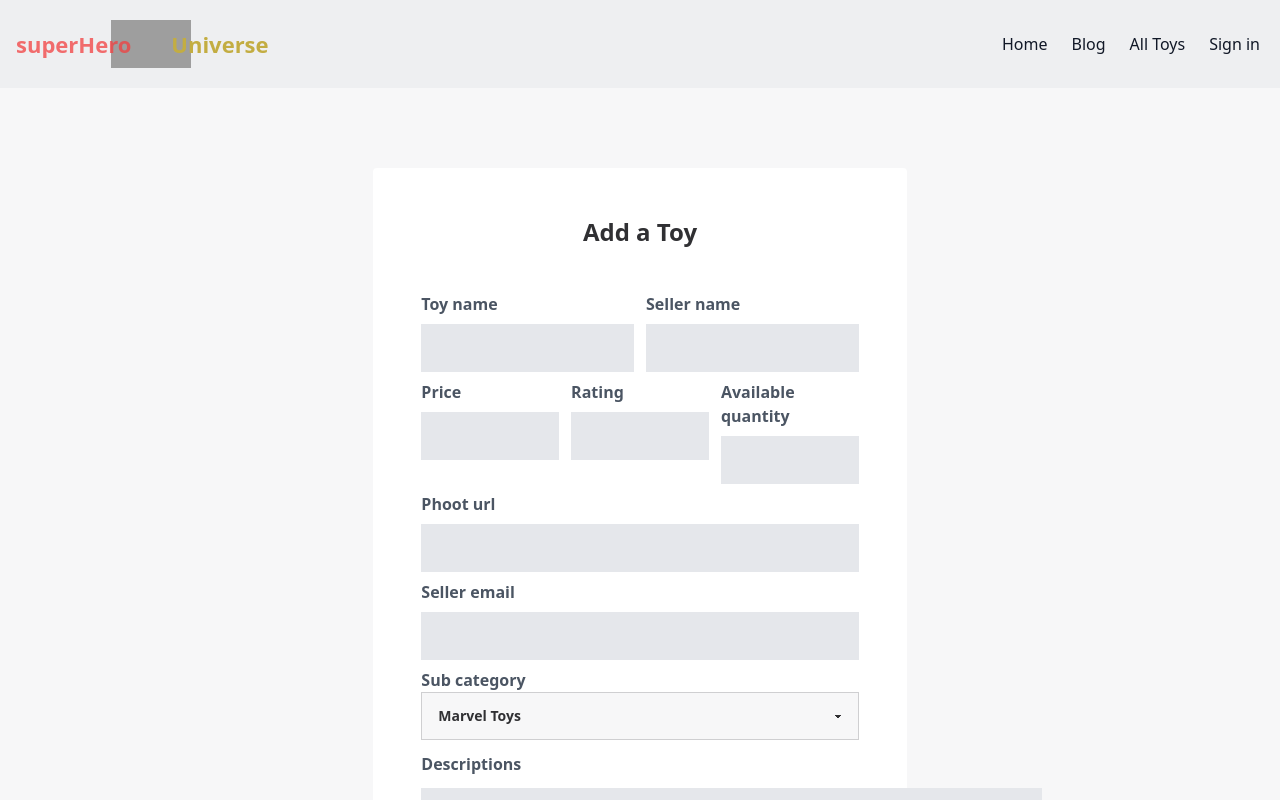
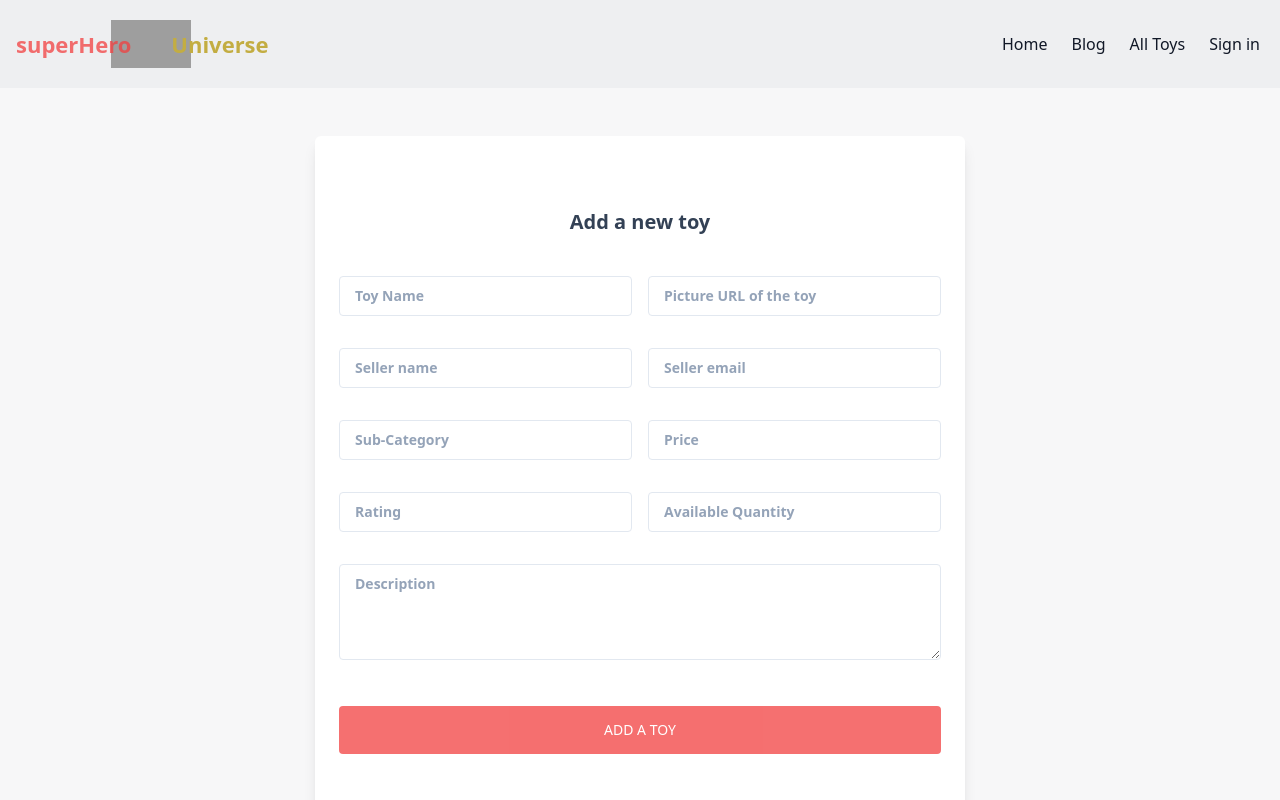
Before and after one commit to rajibrahman74/superHero-universe, a React (Vite) app: page /addtoys in a window 1280 px wide. Shown: the top 800 px of the page. Built offline with nearby package versions, Linux system fonts and the light colour scheme; no server answers; grey boxes are pictures that could not be loaded.

Commit message:
[ADD&FIX]-add-toy-components

```diff
--- a/src/Pages/AddToys/AddToys.jsx
+++ b/src/Pages/AddToys/AddToys.jsx
@@ -1,168 +1,236 @@
 import { useContext } from "react";
+import Swal from "sweetalert2";
 import { AuthContext } from "../../providers/AuthProviders";
 
 const AddToys = () => {
   const { user } = useContext(AuthContext);
-  console.log(user);
-
   const handleAddToy = (e) => {
     e.preventDefault();
     const form = e.target;
-
-    const toyname = form.toyname.value;
-    const sellername = form.sellername.value;
+    const name = form.toyName.value;
+    const picture = form.pictureURL.value;
+    const seller = form.sellerName.value;
+    const seller_email = form.sellerEmail.value;
+    const category = form.subCategory.value;
     const price = form.price.value;
     const rating = form.rating.value;
-    const photourl = form.photourl.value;
-    const selleremail = form.selleremail.value;
-    const subcategory = form.subcategory.value;
-    const description = form.description.value;
-
-    const newToy = {
-      toyname,
-      sellername,
+    const quantity = form.quantity.value;
+    const description = form.details.value;
+    const toyData = {
+      category,
+      picture,
+      name,
       price,
       rating,
-      photourl,
-      selleremail,
-      subcategory,
+      quantity,
+      seller,
       description,
-    };
-    console.log(newToy);
+      seller_email,
     };
 
+    fetch("http://localhost:5000/herotoys", {
+      method: "POST",
+      headers: {
+        "content-type": "application/json",
+      },
+      body: JSON.stringify(toyData),
+    })
+      .then((res) => res.json())
+      .then((data) => {
+        console.log(data);
+        if (data.insertedId) {
+          Swal.fire({
+            position: "top-start",
+            icon: "success",
+            title: "User created successfully",
+            showConfirmButton: false,
+            timer: 3000,
+          });
+        }
+      });
+  };
   return (
-    <div className="grid min-h-screen place-items-center mt-20 mb-24">
-      <div className="w-11/12 p-12 bg-white sm:w-8/12 md:w-1/2 lg:w-5/12 rounded">
-        <h1 className="text-2xl text-center pb-5 font-bold">Add a Toy</h1>
-        <form onSubmit={handleAddToy} className="mt-6">
-          <div className="flex justify-between gap-3">
-            <span className="w-1/2">
-              <label className="block  font-bold text-gray-600 ">
-                Toy name
+    <section className="max-w-7xl mx-auto px-4 mb-24 p-12">
+      <style
+        dangerouslySetInnerHTML={{
+          __html:
+            "@import url(https://cdnjs.cloudflare.com/ajax/libs/MaterialDesign-Webfont/5.3.45/css/materialdesignicons.min.css);",
+        }}
+      />
+      <form
+        onSubmit={handleAddToy}
+        className="max-w-[650px] py-12 mx-auto overflow-hidden bg-white rounded-md shadow-lg text-slate-500"
+      >
+        {/* Body*/}
+        <div className="p-6">
+          <header className="mb-6 text-center">
+            <h3 className="text-xl font-bold text-slate-700">Add a new toy</h3>
+          </header>
+          <div className="flex flex-col">
+            <div className="flex gap-4 w-full">
+              {/* Input field */}
+              <div className="relative my-4 w-1/2">
+                <input
+                  type="text"
+                  name="toyName"
+                  placeholder="Toy Name"
+                  className="relative w-full h-10 px-4 text-sm placeholder-transparent transition-all border rounded outline-none peer border-slate-200 text-slate-500 autofill:bg-white invalid:border-pink-500 invalid:text-pink-500 focus:border-slate-400 focus:outline-none invalid:focus:border-pink-500 disabled:cursor-not-allowed disabled:bg-slate-50 disabled:text-slate-400"
+                />
+                <label
+                  htmlFor="id-b03"
+                  className="absolute left-2 -top-2 z-[1] px-2 text-xs text-slate-400 transition-all before:absolute before:top-0 before:left-0 before:z-[-1] before:block before:h-full before:w-full before:bg-white before:transition-all peer-placeholder-shown:top-2.5 peer-placeholder-shown:text-sm peer-required:after:text-pink-500 peer-required:after:content-['\00a0*'] peer-invalid:text-pink-500 peer-focus:-top-2 peer-focus:text-xs peer-focus:text-slate-900 font-semibold peer-invalid:peer-focus:text-pink-500 peer-disabled:cursor-not-allowed peer-disabled:text-slate-400 peer-disabled:before:bg-transparent"
+                >
+                  Toy Name
                 </label>
+              </div>
+
+              {/* Additional fields */}
+              <div className="relative my-4 w-1/2">
                 <input
-                id="toyname"
+                  id="pictureURL"
                   type="text"
-                name="toyname"
-                className="block w-full p-3 mt-2 text-gray-700 bg-gray-200 appearance-none focus:outline-none focus:bg-gray-300 focus:shadow-inner"
-                required
+                  name="pictureURL"
+                  placeholder="Picture URL of the toy"
+                  className="relative w-full h-10 px-4 text-sm placeholder-transparent transition-all border rounded outline-none peer border-slate-200 text-slate-500 autofill:bg-white invalid:border-pink-500 invalid:text-pink-500 focus:border-slate-400 focus:outline-none invalid:focus:border-pink-500 disabled:cursor-not-allowed disabled:bg-slate-50 disabled:text-slate-400"
                 />
-            </span>
-            <span className="w-1/2">
-              <label className="block  font-bold text-gray-600 ">
+                <label
+                  htmlFor="id-b14"
+                  className="absolute left-2 -top-2 z-[1] px-2 text-xs text-slate-400 transition-all before:absolute before:top-0 before:left-0 before:z-[-1] before:block before:h-full before:w-full before:bg-white before:transition-all peer-placeholder-shown:top-2.5 peer-placeholder-shown:text-sm peer-required:after:text-pink-500 peer-required:after:content-['\00a0*'] peer-invalid:text-pink-500 peer-focus:-top-2 peer-focus:text-xs peer-focus:text-slate-900 font-semibold peer-invalid:peer-focus:text-pink-500 peer-disabled:cursor-not-allowed peer-disabled:text-slate-400 peer-disabled:before:bg-transparent"
+                >
+                  Picture URL of the toy
+                </label>
+              </div>
+            </div>
+            <div className="flex gap-4 w-full">
+              {/* Seller name field */}
+              <div className="relative my-4 w-1/2">
+                <input
+                  id="sellerName"
+                  type="text"
+                  name="sellerName"
+                  placeholder="Seller name"
+                  defaultValue={user ? user.displayName : ""}
+                  className="relative w-full h-10 px-4 text-sm placeholder-transparent transition-all border rounded outline-none peer border-slate-200 text-slate-500 autofill:bg-white invalid:border-pink-500 invalid:text-pink-500 focus:border-slate-400 focus:outline-none invalid:focus:border-pink-500 disabled:cursor-not-allowed disabled:bg-slate-50 disabled:text-slate-400"
+                />
+                <label
+                  htmlFor="id-b16"
+                  className="absolute left-2 -top-2 z-[1] px-2 text-xs text-slate-400 transition-all before:absolute before:top-0 before:left-0 before:z-[-1] before:block before:h-full before:w-full before:bg-white before:transition-all peer-placeholder-shown:top-2.5 peer-placeholder-shown:text-sm peer-required:after:text-pink-500 peer-required:after:content-['\00a0*'] peer-invalid:text-pink-500 peer-focus:-top-2 peer-focus:text-xs peer-focus:text-slate-900 font-semibold peer-invalid:peer-focus:text-pink-500 peer-disabled:cursor-not-allowed peer-disabled:text-slate-700 peer-disabled:before:bg-transparent"
+                >
                   Seller name
                 </label>
+              </div>
+              {/* Seller email field */}
+              <div className="relative my-4 w-1/2">
                 <input
-                id="sellername"
+                  id="sellerEmail"
+                  type="email"
+                  name="sellerEmail"
+                  placeholder="Seller email"
+                  defaultValue={user ? user.email : ""}
+                  className="relative w-full h-10 px-4 text-sm placeholder-transparent transition-all border rounded outline-none peer border-slate-200 text-slate-500 autofill:bg-white invalid:border-pink-500 invalid:text-pink-500 focus:border-slate-400 focus:outline-none invalid:focus:border-pink-500 disabled:cursor-not-allowed disabled:bg-slate-50 disabled:text-slate-400"
+                />
+                <label
+                  htmlFor="id-b17"
+                  className="absolute left-2 -top-2 z-[1] px-2 text-xs text-slate-400 transition-all before:absolute before:top-0 before:left-0 before:z-[-1] before:block before:h-full before:w-full before:bg-white before:transition-all peer-placeholder-shown:top-2.5 peer-placeholder-shown:text-sm peer-required:after:text-pink-500 peer-required:after:content-['\00a0*'] peer-invalid:text-pink-500 peer-focus:-top-2 peer-focus:text-xs peer-focus:text-slate-900 font-semibold peer-invalid:peer-focus:text-pink-500 peer-disabled:cursor-not-allowed peer-disabled:text-slate-700 peer-disabled:before:bg-transparent"
+                >
+                  Seller email
+                </label>
+              </div>
+            </div>
+            <div className="flex w-full gap-4">
+              {/* Sub Category field */}
+              <div className="relative my-4 w-1/2">
+                <input
                   type="text"
-                name="sellername"
-                defaultValue={user ? user.displayName : ""}
-                className="block w-full p-3 mt-2 text-gray-700 bg-gray-200 appearance-none focus:outline-none focus:bg-gray-300 focus:shadow-inner"
-                required
+                  name="subCategory"
+                  placeholder="Name"
+                  className="relative w-full h-10 px-4 text-sm placeholder-transparent transition-all border rounded outline-none peer border-slate-200 text-slate-500 autofill:bg-white invalid:border-pink-500 invalid:text-pink-500 focus:border-slate-400 focus:outline-none invalid:focus:border-pink-500 disabled:cursor-not-allowed disabled:bg-slate-50 disabled:text-slate-400"
                 />
-            </span>
+                <label
+                  htmlFor="id-b15"
+                  className="absolute left-2 -top-2 z-[1] px-2 text-xs text-slate-400 transition-all before:absolute before:top-0 before:left-0 before:z-[-1] before:block before:h-full before:w-full before:bg-white before:transition-all peer-placeholder-shown:top-2.5 peer-placeholder-shown:text-sm peer-required:after:text-pink-500 peer-required:after:content-['\00a0*'] peer-invalid:text-pink-500 peer-focus:-top-2 peer-focus:text-xs peer-focus:text-slate-900 font-semibold peer-invalid:peer-focus:text-pink-500 peer-disabled:cursor-not-allowed peer-disabled:text-slate-700 peer-disabled:before:bg-transparent"
+                >
+                  Sub-Category
+                </label>
               </div>
-          <div className="flex justify-between gap-3 mt-2">
-            <span className="w-1/3">
-              <label className="block  font-bold text-gray-600 ">Price</label>
+
+              {/* Price field */}
+              <div className="relative my-4 w-1/2">
                 <input
-                id="price"
+                  id="name"
                   type="text"
                   name="price"
-                className="block w-full p-3 mt-2 text-gray-700 bg-gray-200 appearance-none focus:outline-none focus:bg-gray-300 focus:shadow-inner"
-                required
+                  placeholder="Price"
+                  className="relative w-full h-10 px-4 text-sm placeholder-transparent transition-all border rounded outline-none peer border-slate-200 text-slate-500 autofill:bg-white invalid:border-pink-500 invalid:text-pink-500 focus:border-slate-400 focus:outline-none invalid:focus:border-pink-500 disabled:cursor-not-allowed disabled:bg-slate-50 disabled:text-slate-400"
                 />
-            </span>
-            <span className="w-1/3">
-              <label className="block  font-bold text-gray-600 ">Rating</label>
+                <label
+                  htmlFor="id-b15"
+                  className="absolute left-2 -top-2 z-[1] px-2 text-xs text-slate-400 transition-all before:absolute before:top-0 before:left-0 before:z-[-1] before:block before:h-full before:w-full before:bg-white before:transition-all peer-placeholder-shown:top-2.5 peer-placeholder-shown:text-sm peer-required:after:text-pink-500 peer-required:after:content-['\00a0*'] peer-invalid:text-pink-500 peer-focus:-top-2 peer-focus:text-xs peer-focus:text-slate-900 font-semibold peer-invalid:peer-focus:text-pink-500 peer-disabled:cursor-not-allowed peer-disabled:text-slate-700 peer-disabled:before:bg-transparent"
+                >
+                  Price
+                </label>
+              </div>
+            </div>
+            <div className="flex gap-4 w-full">
+              {/* Rating field */}
+              <div className="relative my-4 w-1/2">
                 <input
-                id="rating"
                   type="text"
                   name="rating"
-                className="block w-full p-3 mt-2 text-gray-700 bg-gray-200 appearance-none focus:outline-none focus:bg-gray-300 focus:shadow-inner"
-                required
+                  placeholder="Rating"
+                  className="relative w-full h-10 px-4 text-sm placeholder-transparent transition-all border rounded outline-none peer border-slate-200 text-slate-500 autofill:bg-white invalid:border-pink-500 invalid:text-pink-500 focus:border-slate-400 focus:outline-none invalid:focus:border-pink-500 disabled:cursor-not-allowed disabled:bg-slate-50 disabled:text-slate-400"
                 />
-            </span>
-            <span className="w-1/3">
-              <label className="block  font-bold text-gray-600 ">
-                Available quantity
+                <label
+                  htmlFor="id-b15"
+                  className="absolute left-2 -top-2 z-[1] px-2 text-xs text-slate-400 transition-all before:absolute before:top-0 before:left-0 before:z-[-1] before:block before:h-full before:w-full before:bg-white before:transition-all peer-placeholder-shown:top-2.5 peer-placeholder-shown:text-sm peer-required:after:text-pink-500 peer-required:after:content-['\00a0*'] peer-invalid:text-pink-500 peer-focus:-top-2 peer-focus:text-xs peer-focus:text-slate-900 font-semibold peer-invalid:peer-focus:text-pink-500 peer-disabled:cursor-not-allowed peer-disabled:text-slate-700 peer-disabled:before:bg-transparent"
+                >
+                  Rating
                 </label>
+              </div>
+              {/* Available Quantity field */}
+              <div className="relative my-4 w-1/2">
                 <input
-                id="available-quantity"
                   type="text"
-                name="available-quantit"
-                className="block w-full p-3 mt-2 text-gray-700 bg-gray-200 appearance-none focus:outline-none focus:bg-gray-300 focus:shadow-inner"
-                required
+                  name="quantity"
+                  placeholder="Available Quantity"
+                  className="relative w-full h-10 px-4 text-sm placeholder-transparent transition-all border rounded outline-none peer border-slate-200 text-slate-500 autofill:bg-white invalid:border-pink-500 invalid:text-pink-500 focus:border-slate-400 focus:outline-none invalid:focus:border-pink-500 disabled:cursor-not-allowed disabled:bg-slate-50 disabled:text-slate-400"
                 />
-            </span>
+                <label
+                  htmlFor="id-b15"
+                  className="absolute left-2 -top-2 z-[1] px-2 text-xs text-slate-400 transition-all before:absolute before:top-0 before:left-0 before:z-[-1] before:block before:h-full before:w-full before:bg-white before:transition-all peer-placeholder-shown:top-2.5 peer-placeholder-shown:text-sm peer-required:after:text-pink-500 peer-required:after:content-['\00a0*'] peer-invalid:text-pink-500 peer-focus:-top-2 peer-focus:text-xs peer-focus:text-slate-900 font-semibold peer-invalid:peer-focus:text-pink-500 peer-disabled:cursor-not-allowed peer-disabled:text-slate-700 peer-disabled:before:bg-transparent"
+                >
+                  Available Quantity
+                </label>
               </div>
-          <label className="block mt-2  font-bold text-gray-600 ">
-            Phoot url
+            </div>
+            {/* Details Description field */}
+            <div className="relative my-4">
+              <textarea
+                className="relative w-full h-24 px-4 text-sm placeholder-transparent transition-all border rounded outline-none peer border-slate-200 text-slate-500 autofill:bg-white invalid:border-pink-500 invalid:text-pink-500 focus:border-slate-400 focus:outline-none invalid:focus:border-pink-500 disabled:cursor-not-allowed disabled:bg-slate-50 disabled:text-slate-400"
+                name="details"
+                cols="30"
+                rows="10"
+                placeholder="Description"
+              ></textarea>
+              <label
+                htmlFor="id-b15"
+                className="absolute left-2 -top-2 z-[1] px-2 text-xs text-slate-400 transition-all before:absolute before:top-0 before:left-0 before:z-[-1] before:block before:h-full before:w-full before:bg-white before:transition-all peer-placeholder-shown:top-2.5 peer-placeholder-shown:text-sm peer-required:after:text-pink-500 peer-required:after:content-['\00a0*'] peer-invalid:text-pink-500 peer-focus:-top-2 peer-focus:text-xs peer-focus:text-slate-900 font-semibold peer-invalid:peer-focus:text-pink-500 peer-disabled:cursor-not-allowed peer-disabled:text-slate-700 peer-disabled:before:bg-transparent"
+              >
+                Description
               </label>
-          <input
-            id="photourl"
-            type="text"
-            name="photourl"
-            className="block w-full p-3 mt-2 text-gray-700 bg-gray-200 appearance-none focus:outline-none focus:bg-gray-300 focus:shadow-inner"
-            required=""
-          />
-          <label className="block mt-2  font-bold text-gray-600 ">
-            Seller email
-          </label>
-          <input
-            id="selleremail"
-            type="email"
-            name="selleremail"
-            defaultValue={user ? user.email : ""}
-            className="block w-full p-3 mt-2 text-gray-700 bg-gray-200 appearance-none focus:outline-none focus:bg-gray-300 focus:shadow-inner"
-            required=""
-          />
-          <span className="py-3 mt-4">
-            <label className="block mt-2  font-bold text-gray-600 ">
-              Sub category
-            </label>
-            {/* <select
-              name="subcategory"
-              id="subcategory"
-              className="border border-gray-100 px-4 py-2 rounded w-full"
-            >
-              <option value="Marvel Toys">Marvel Toys</option>
-              <option value="DC Toys">DC Toys</option>
-              <option value="Transformer Toys">Transformer Toys</option>
-            </select> */}
-            <select
-              name="subcategory"
-              id="subcategory"
-              className="select select-bordered w-full max-w-full rounded-none"
-            >
-              <option value="Marvel Toys">Marvel Toys</option>
-              <option value="DC Toys">DC Toys</option>
-              <option value="Transformer Toys">Transformer Toys</option>
-            </select>
-          </span>
-          <span>
-            <label className="py-3 block  font-bold text-gray-600 ">
-              Descriptions
-            </label>
-            <textarea
-              className="text-gray-700 bg-gray-200 appearance-none focus:outline-none focus:bg-gray-300 focus:shadow-inner p-3"
-              name="description"
-              id="description"
-              cols="63"
-              rows="5"
-            ></textarea>
-          </span>
+            </div>
+          </div>
 
+          {/* Button */}
           <button
             type="submit"
-            className="w-full py-3 mt-6 font-medium tracking-widest text-white  bg-warning opacity-75 shadow-lg focus:outline-none hover:bg-black hover:shadow-none"
+            className="w-full btn border-0 h-10 mt-6 font-medium text-white transition-all bg-warning opacity-75 rounded hover:bg-black"
           >
-            Add Toy
+            Add A Toy
           </button>
+        </div>
       </form>
-      </div>
-    </div>
+    </section>
   );
 };
 
```
Also changed, not shown: src/Pages/Login/Login.jsx (+4 -4 lines), src/Pages/SingUp/Register.jsx (+8 -8 lines). Lines whose indentation alone changed are shown as unchanged.
